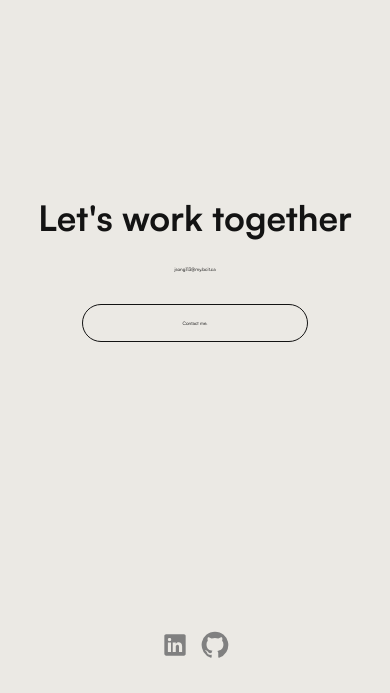
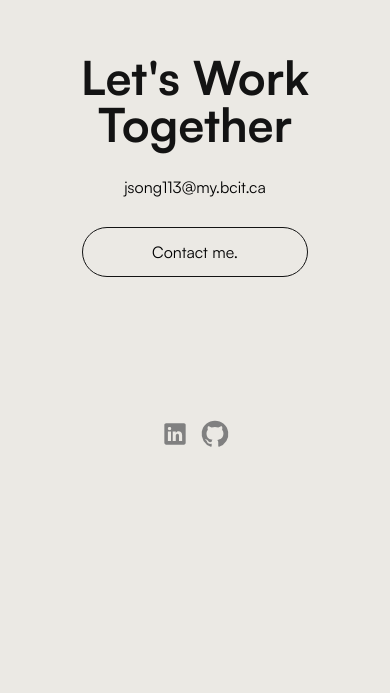
Before and after one commit to samueljsong/portfolio.v4, a React (Vite) app: page /home in a window 390 px wide. Shown: the part 2662-3355 px from the top of the page. After the commit the page ends 3144 px from the top, so only its background shows below. Built offline with nearby package versions, Linux system fonts and the light colour scheme.

Commit message:
making contact section responsive

```diff
--- a/src/components/Contact.jsx
+++ b/src/components/Contact.jsx
@@ -19,6 +19,14 @@ gsap.registerPlugin(useGSAP);
 gsap.registerPlugin(ScrollTrigger);
 
 export const Contact = () => {
+    const [isMobile, setIsMobile] = useState(window.innerWidth < 575.98);
+
+    useEffect(() => {
+        window.addEventListener("resize", () => {
+            setIsMobile(window.innerWidth < 575.98);
+        });
+    });
+
     const buttonRef = useRef(null);
 
     const handleMouseEnter = () => {
@@ -55,9 +63,19 @@ export const Contact = () => {
         <>
             <section className="contact">
                 <div className="contact-info">
-                    <h1 className="heading2 contact-info1">
-                        Let's work together
-                    </h1>
+                    {isMobile ? (
+                        <div>
+                            <h1 className="heading2 contact-info1">
+                                Let's Work
+                            </h1>{" "}
+                            <h1 className="heading2 contact-info1">Together</h1>
+                        </div>
+                    ) : (
+                        <h1 className="heading2 contact-info1">
+                            Let's work together
+                        </h1>
+                    )}
+
                     <p className="text2 contact-info2">jsong113@my.bcit.ca</p>
                     <div
                         className="button btn"
--- a/src/styles/Contact.css
+++ b/src/styles/Contact.css
@@ -21,7 +21,7 @@
 
 .contact-info2,
 .contact-info3 {
-    font-size: 1.2vw;
+    font-size: 1.2rem;
 }
 
 .button {
@@ -31,3 +31,27 @@
     border-radius: 50px;
     cursor: pointer;
 }
+
+@media (max-width: 1199.98px) {
+}
+
+@media (max-width: 991.98px) {
+}
+
+@media (max-width: 767.98px) {
+}
+
+@media (max-width: 575.98px) {
+    .contact-info1 {
+        font-size: 12vw;
+    }
+
+    .contact {
+        height: 75vh;
+    }
+
+    .contact-info2,
+    .contact-info3 {
+        font-size: 1rem;
+    }
+}
```
